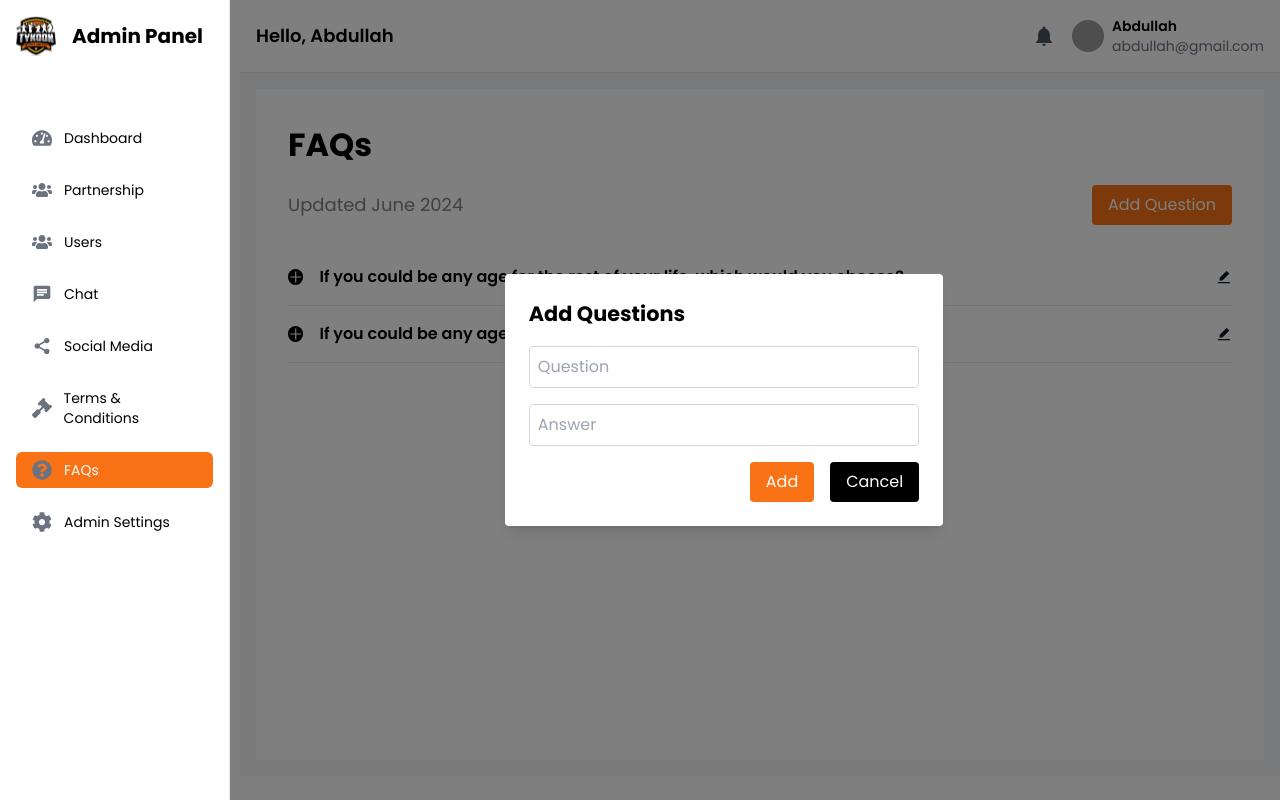
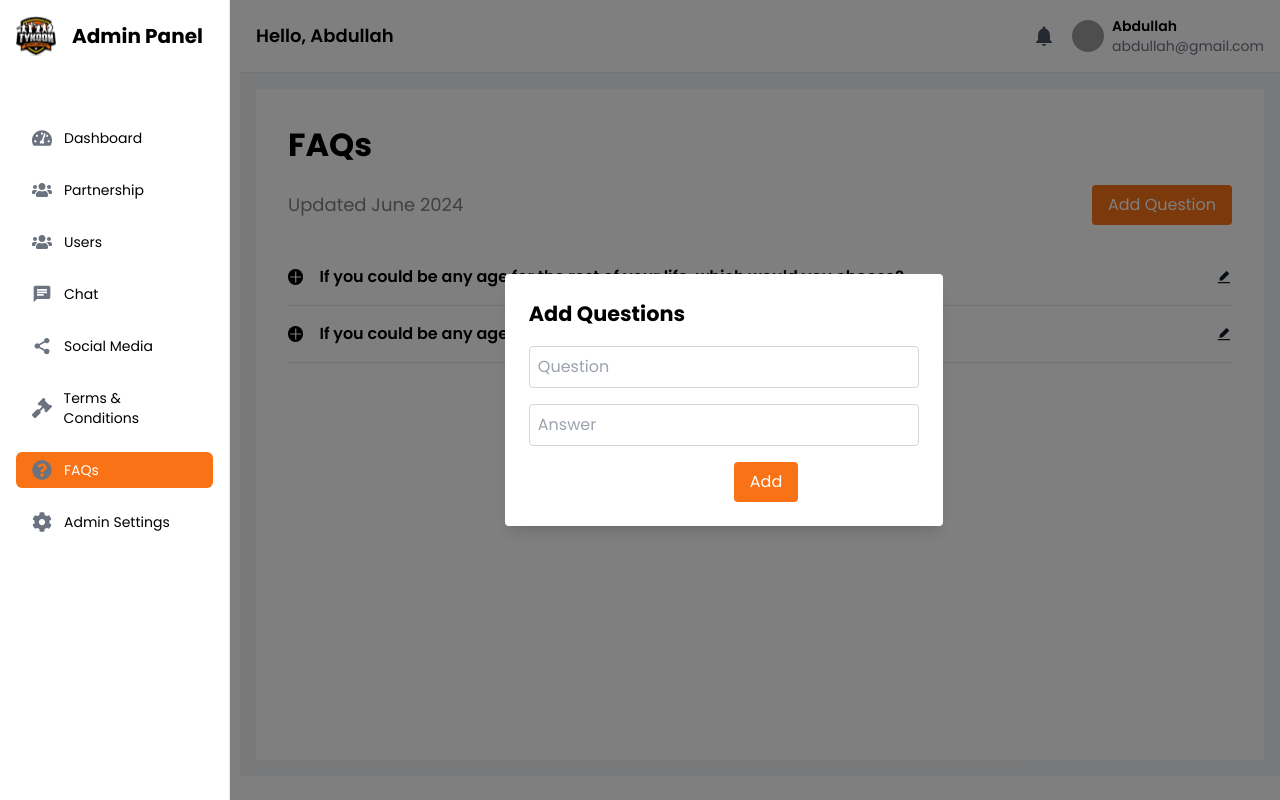
Before and after one commit to mohsin8888/tykoon, a React (Create React App) app: page /faq in a window 1280 px wide. Both pictures are taken after a click on the button "Add Question". Built offline with nearby package versions, Linux system fonts and the light colour scheme; grey boxes are pictures that could not be loaded; a web font is replaced by a local one.

Commit message:
faq button size cahnge

```diff
--- a/src/pages/Faq.jsx
+++ b/src/pages/Faq.jsx
@@ -95,7 +95,7 @@ const FAQ = () => {
                 Add
               </button>
               <button
-                className="bg-black text-white px-4 py-2 rounded"
+                className="bg-b text-white px-6 py-2 rounded"
                 onClick={() => setIsModalOpen(false)}
               >
                 Cancel
```
